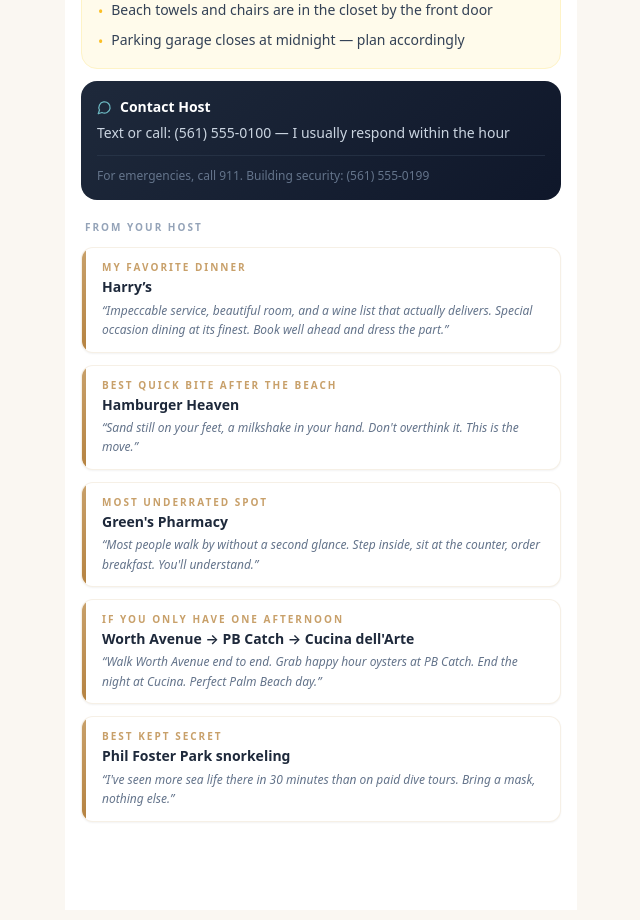
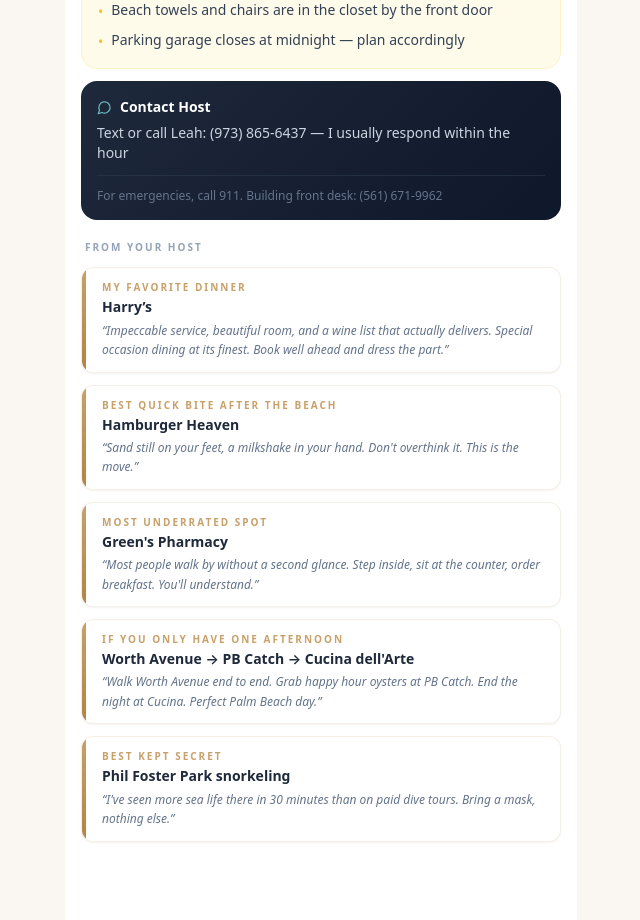
Before and after one commit to ZbienVC/palm-beach-guide, a Next.js app: page / in a window 1280 px wide. Shown: the part 4620-5540 px from the top of the page, without its empty margins (319-959 px from the left). Built offline with nearby package versions, Linux system fonts and the light colour scheme; a web font is replaced by a local one.

Commit message:
update: contact info - host Leah (973)865-6437, building front desk (561)671-9962

```diff
--- a/data/guide.ts
+++ b/data/guide.ts
@@ -626,7 +626,7 @@
       "Beach towels and chairs are in the closet by the front door",
       "Parking garage closes at midnight — plan accordingly",
     ],
-    contactHost: "Text or call: (561) 555-0100 — I usually respond within the hour",
-    emergency: "For emergencies, call 911. Building security: (561) 555-0199",
+    contactHost: "Text or call Leah: (973) 865-6437 — I usually respond within the hour",
+    emergency: "For emergencies, call 911. Building front desk: (561) 671-9962",
   },
 };
```
